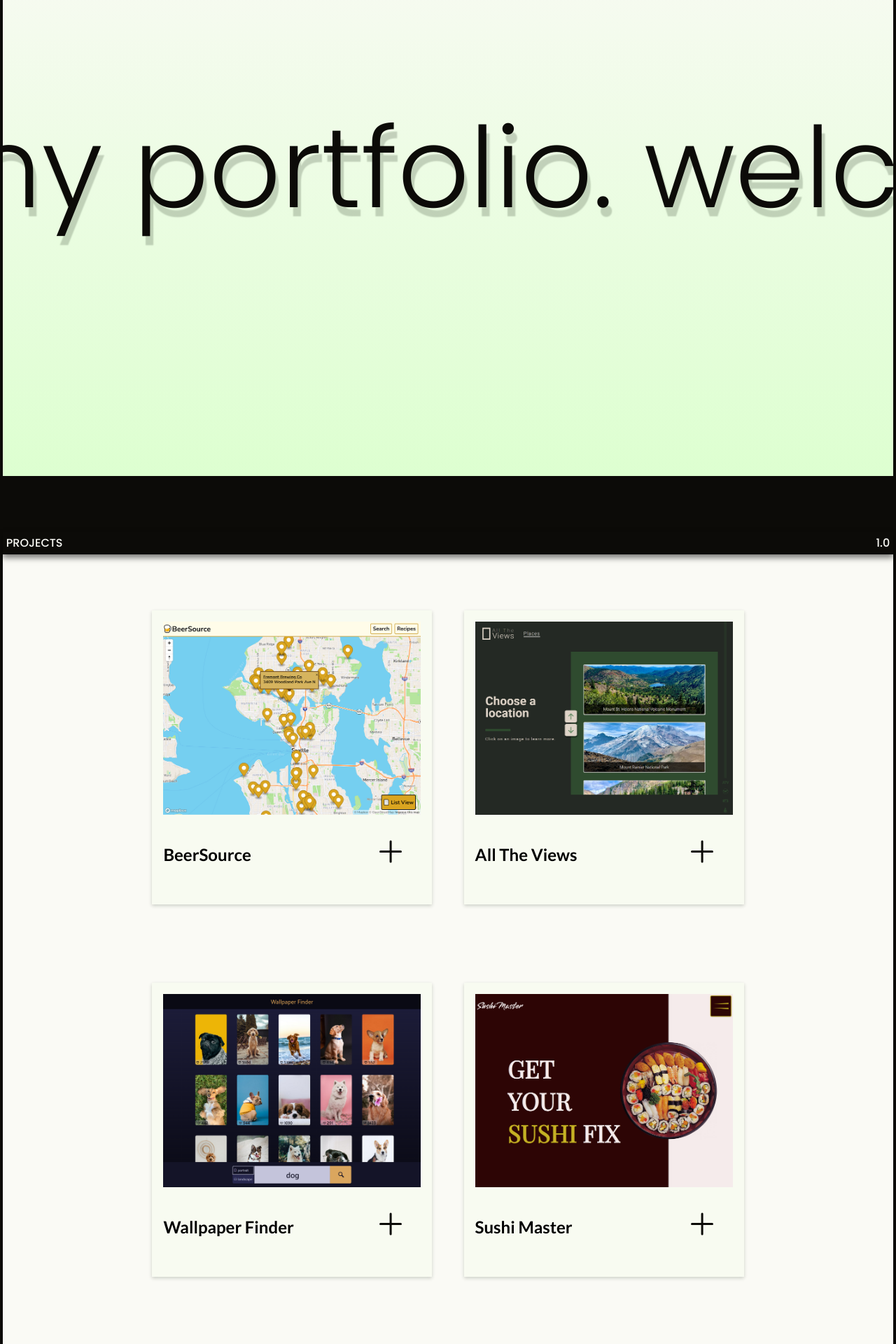
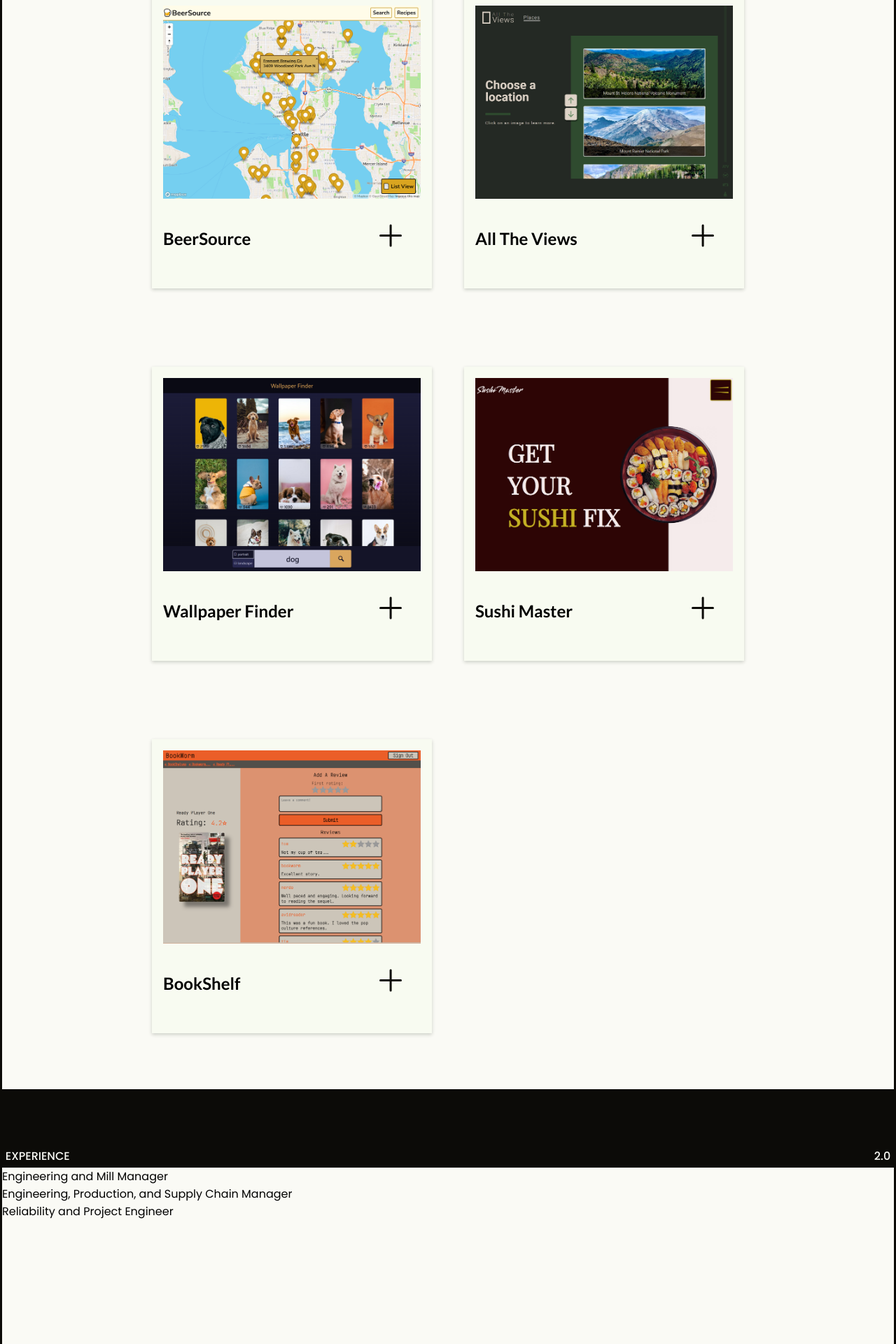
Before and after one commit to a-stepanian/portfolio, a React (Create React App) app: page / in a window 1280 px wide. Shown: the part 200-2120 px from the top of the page at 70% size. Built offline with nearby package versions, Linux system fonts and the light colour scheme.

Commit message:
add experience data, rename project section to portfolio, remove hero from document flow, update styling

```diff
--- a/src/App.js
+++ b/src/App.js
@@ -1,11 +1,4 @@
-import {
-  Navbar,
-  Sidebar,
-  Projects,
-  Hero,
-  Experience,
-  Contact,
-} from "./components";
+import { Navbar, Sidebar, Projects, Experience, Contact } from "./components";
 import styled from "styled-components";
 
 function App() {
@@ -13,7 +6,6 @@ function App() {
     <Wrapper>
       <Navbar />
       <Sidebar />
-      <Hero />
       <Projects />
       <Experience />
       <Contact />
@@ -24,7 +16,12 @@ function App() {
 const Wrapper = styled.div`
   border-left: var(--small-border);
   border-right: var(--small-border);
-  @media (min-width: 992px) {
+
+  .invisible {
+    display: none;
+  }
+
+  useEffect(()=>{}) @media (min-width: 992px) {
     border-left: var(--large-border);
     border-right: var(--large-border);
   }
--- a/src/components/Experience.js
+++ b/src/components/Experience.js
@@ -1,5 +1,6 @@
 import React from "react";
 import styled from "styled-components";
+import { experience } from "../data";
 
 const Experience = () => {
   return (
@@ -9,6 +10,9 @@ const Experience = () => {
         <h2>EXPERIENCE</h2>
         <p>2.0</p>
       </header>
+      {experience.map((job, index) => {
+        return <div key={index}>{job.title}</div>;
+      })}
     </Wrapper>
   );
 };
--- a/src/components/HamburgerMenu.js
+++ b/src/components/HamburgerMenu.js
@@ -44,7 +44,7 @@ const Wrapper = styled.button`
     position: absolute;
     left: 1.4rem;
     width: 2rem;
-    height: 0.15rem;
+    height: 0.2rem;
     border-radius: 0.1rem;
     background-color: var(--black);
     transition: top var(--hamburger) var(--hamburger),
--- a/src/components/Hero.js
+++ b/src/components/Hero.js
@@ -3,20 +3,84 @@ import styled from "styled-components";
 import Marquee from "./Marquee";
 
 const Hero = () => {
-  useEffect(() => {});
+  useEffect(() => {
+    let timer = 0;
+    for (let i = 0; i < 5; i++) {
+      let box = document.querySelectorAll(".box")[i];
+      setTimeout(() => {
+        box.classList.add("stretch");
+      }, timer);
+      timer += 100;
+    }
+  });
 
   return (
     <Wrapper>
-      {/* <img
-        src="https://images.unsplash.com/photo-1617957796106-85f0e7ee9d0d?ixlib=rb-1.2.1&ixid=MnwxMjA3fDB8MHxwaG90by1wYWdlfHx8fGVufDB8fHx8&auto=format&fit=crop&w=1932&q=80"
-        alt="A computer with a programming application open"
-      /> */}
       <Marquee />
+
+      <div className="box" />
+      <div className="box" />
+      <div className="box" />
+      <div className="box" />
+      <div className="box" />
     </Wrapper>
   );
 };
 
 const Wrapper = styled.section`
+  width: 100%;
+  height: 100vh;
+  position: relative;
+  overflow: hidden;
+  .box {
+    border: var(--small-border);
+    position: absolute;
+    background-color: var(--white);
+    z-index: 4;
+    width: 100%;
+    height: 5rem;
+    left: -100vw;
+    &:nth-of-type(1) {
+      top: 0;
+    }
+    &:nth-of-type(2) {
+      top: 10rem;
+    }
+    &:nth-of-type(3) {
+      top: 20rem;
+    }
+    &:nth-of-type(4) {
+      top: 30rem;
+    }
+    &:nth-of-type(5) {
+      top: 40rem;
+    }
+  }
+
+  .stretch {
+    animation: stretch 1.5s ease-out forwards;
+  }
+
+  @keyframes stretch {
+    0% {
+      width: 0;
+      left: -100vw;
+    }
+    33% {
+      width: 100%;
+      left: 0;
+    }
+    50% {
+      width: 100%;
+      left: 0;
+    }
+    100% {
+      width: 0;
+      left: 100vw;
+    }
+  }
+
+  /* styling when marquee was the only thing in the wrapper
   position: relative;
   margin-top: 5rem;
   width: 100%;
@@ -24,12 +88,9 @@ const Wrapper = styled.section`
   display: flex;
   justify-content: center;
   overflow: hidden;
+
   background: linear-gradient(var(--white), var(--main));
-  img {
-    width: 100%;
-    height: 100%;
-    object-fit: cover;
-  }
+  */
 `;
 
 export default Hero;
--- a/src/components/IndividualProject.js
+++ b/src/components/IndividualProject.js
@@ -12,13 +12,9 @@ const IndividualProject = ({ site }) => {
   };
 
   return (
-    <Wrapper>
+    <Wrapper onClick={toggleInfo}>
       <div className="img-container">
-        <img
-          src={site.thumbnail}
-          alt={`screenshot of ${site.title} website`}
-          onClick={toggleInfo}
-        />
+        <img src={site.thumbnail} alt={`screenshot of ${site.title} website`} />
         <div className={`${isInfoOpen ? "info info-open" : "info"}`}>
           <p>{site.description}</p>
           <p>{site.learnings}</p>
@@ -31,7 +27,7 @@ const IndividualProject = ({ site }) => {
           </a>
         </div>
       </div>
-      <footer onClick={toggleInfo}>
+      <footer>
         <h3>{site.title}</h3>
         <InfoToggleButton
           isInfoOpen={isInfoOpen}
@@ -97,6 +93,12 @@ const Wrapper = styled.article`
       font-weight: 600;
     }
   }
+
+  @media (min-width: 480px) {
+    &:hover {
+      cursor: pointer;
+    }
+  }
 `;
 
 export default IndividualProject;
--- a/src/components/Marquee.js
+++ b/src/components/Marquee.js
@@ -1,33 +1,54 @@
 import React from "react";
 import styled from "styled-components";
-const Marquee = () => {
+
+const Marquee = ({ name }) => {
   return (
     <Wrapper>
-      <p>
-        welcome to my portfolio. welcome to my portfolio. welcome to my
-        portfolio. welcome to my portfolio. welcome to my portfolio. welcome to
-        my portfolio. welcome to my portfolio. welcome to my portfolio.{" "}
+      <p class="marquee">
+        <span>
+          {name}-{name}-{name}-{name}-{name}-{name}-{name}-{name}-{name}-{name}-
+          {name}-{name}-{name}-{name}-{name}-{name}-{name}-{name}-{name}-{name}-
+          {name}-{name}-{name}-{name}-{name}-{name}-{name}-{name}-{name}-{name}-
+        </span>
+      </p>
+      <p class="marquee marquee2">
+        <span>
+          {name}-{name}-{name}-{name}-{name}-{name}-{name}-{name}-{name}-{name}-
+          {name}-{name}-{name}-{name}-{name}-{name}-{name}-{name}-{name}-{name}-
+          {name}-{name}-{name}-{name}-{name}-{name}-{name}-{name}-{name}-{name}-
+        </span>
       </p>
     </Wrapper>
   );
 };
 const Wrapper = styled.div`
-  white-space: nowrap;
-  position: absolute;
-  top: calc(50vh - 10rem);
-  left: 0;
-  color: var(--black);
-  font-size: 10rem;
-  font-weight: 300;
-  text-shadow: 0.3rem 0.8rem 0.1rem var(--main-dark);
-  animation: marquee 100s linear forwards;
+  .marquee {
+    margin: 0 auto;
+    white-space: nowrap;
+    overflow: hidden;
+    position: absolute;
+    color: var(--white);
+    font-size: 0.6rem;
+    font-weight: 300;
+    letter-spacing: 0.1rem;
+  }
+
+  .marquee span {
+    display: inline-block;
+    padding-left: 100%;
+    animation: marquee 20s linear infinite;
+  }
+
+  .marquee2 span {
+    animation-delay: 10s;
+  }
 
   @keyframes marquee {
     0% {
-      transform: translateX(0);
+      transform: translate(0, 0);
     }
     100% {
-      transform: translateX(-100%);
+      transform: translate(-100%, 0);
     }
   }
 `;
--- a/src/components/Navbar.js
+++ b/src/components/Navbar.js
@@ -23,7 +23,7 @@ const Navbar = () => {
       </button>
       <div className="nav-links">
         <button type="button" onClick={scrollToProjectsSection}>
-          Projects
+          Portfolio
         </button>
         <button type="button" onClick={scrollToExperienceSection}>
           Experience
--- a/src/components/Projects.js
+++ b/src/components/Projects.js
@@ -8,7 +8,7 @@ const Projects = () => {
     <Wrapper>
       <div className="projects-section-scroll-target" />
       <header>
-        <h2>PROJECTS</h2>
+        <h2>PORTFOLIO</h2>
         <p>1.0</p>
       </header>
       <div className="project-wrapper">
--- a/src/components/Sidebar.js
+++ b/src/components/Sidebar.js
@@ -20,7 +20,7 @@ const Sidebar = () => {
           }`}
         >
           <button type="button" onClick={scrollToProjectsSection}>
-            Projects
+            Portfolio
           </button>
           <div className="divider" />
           <button type="button" onClick={scrollToExperienceSection}>
@@ -43,6 +43,7 @@ const Wrapper = styled.div`
   top: 0;
   left: 0;
   z-index: 3;
+  display: block;
 
   /* ---------------------------------- */
   /* ORANGE NAV CONTAINER STYLING WHEN  */
--- a/src/data.js
+++ b/src/data.js
@@ -62,3 +62,44 @@ const data = [
 ];
 
 export default data;
+
+export const experience = [
+  {
+    company: "United States Gypsum Company",
+    location: "Rainier, OR",
+    title: "Engineering and Mill Manager",
+    date: "2020 - 2021",
+    description: [
+      "Manage the safety, development, productivity and engagement of 36 employees comprised of PLC Programmers, electricians, engineers, and other plant staff.",
+      "Define and implement the long-term capital strategy of the plant and execute over $4MM in project work.",
+      "Evaluate improvement efforts to improve profitability of the facility and grow the business.",
+    ],
+  },
+  {
+    company: "United States Gypsum Company",
+    location: "Chamblee, GA",
+    title: "Engineering, Production, and Supply Chain Manager",
+    date: "2017 - 2020",
+    description: [
+      "Managed the safety, development, productivity and engagement of 27 employees.",
+      "Ran trials and reformulated Dry Joint compound products to save over $300,000 annually.",
+      "Increased Dry Joint efficiency 5% YTD in 2020 over 2019 by keeping employees focused and engaged.",
+      "Strategically reduced annual maintenance material spending by 41% ($174,000) in 2018.",
+      "Reduced energy consumption by 35%, saving the facility $90,000 annually.",
+      "Installed new automation equipment to improve safety and reduce Sherwin Williams product delay by 24%.",
+    ],
+  },
+  {
+    company: "United States Gypsum Company",
+    location: "Baltimore, MD",
+    title: "Reliability and Project Engineer",
+    date: "2013 - 2017",
+    description: [
+      "Lead numerous reliability and process improvement projects throughout the plant.",
+      "Facilitated efficiency improvement projects and trained associates to lead their own projects.",
+      "Conducted training and mentored employees on problem solving techniques.",
+      "Oversaw the equipment reliability and maintenance program for a multi-departmental production facility.",
+      "Planned and executed multiple concurrent capital investment projects on time and under budget.",
+    ],
+  },
+];
```
